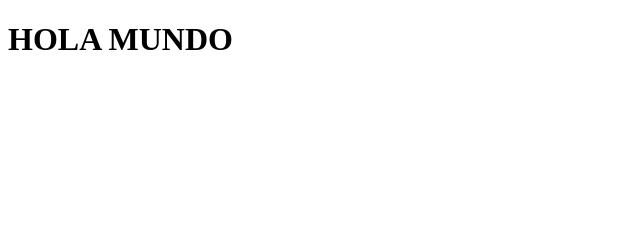
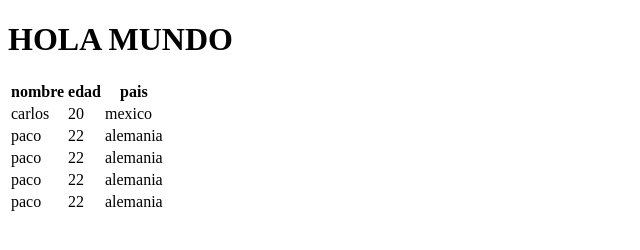
Before and after one commit to armando10rafael10/pagina-web1-prueba, a plain HTML site: page index.html in a window 1280 px wide. Shown: the whole page, without its empty margins (0-640 px from the left). Drawn offline with Linux system fonts and the light colour scheme.

Commit message:
añadiiendo una tabla en body

```diff
--- a/index.html
+++ b/index.html
@@ -6,5 +6,37 @@
   </head>
   <body>
    	<h1>HOLA MUNDO</h1>
+   <table>
+      <tr>
+        <th>nombre</th>
+        <th>edad</th>
+        <th>pais</th>
+      </tr>
+      <tr>
+        <td>carlos</td>
+        <td>20</td>
+        <td>mexico</td>
+      </tr>
+      <tr>
+        <td>paco</td>
+        <td>22</td>
+        <td>alemania</td>
+      </tr>
+      <tr>
+        <td>paco</td>
+        <td>22</td>
+        <td>alemania</td>
+      </tr>
+      <tr>
+        <td>paco</td>
+        <td>22</td>
+        <td>alemania</td>
+      </tr>
+      <tr>
+        <td>paco</td>
+        <td>22</td>
+        <td>alemania</td>
+      </tr>
+    </table>
   </body>
 </html>
```
